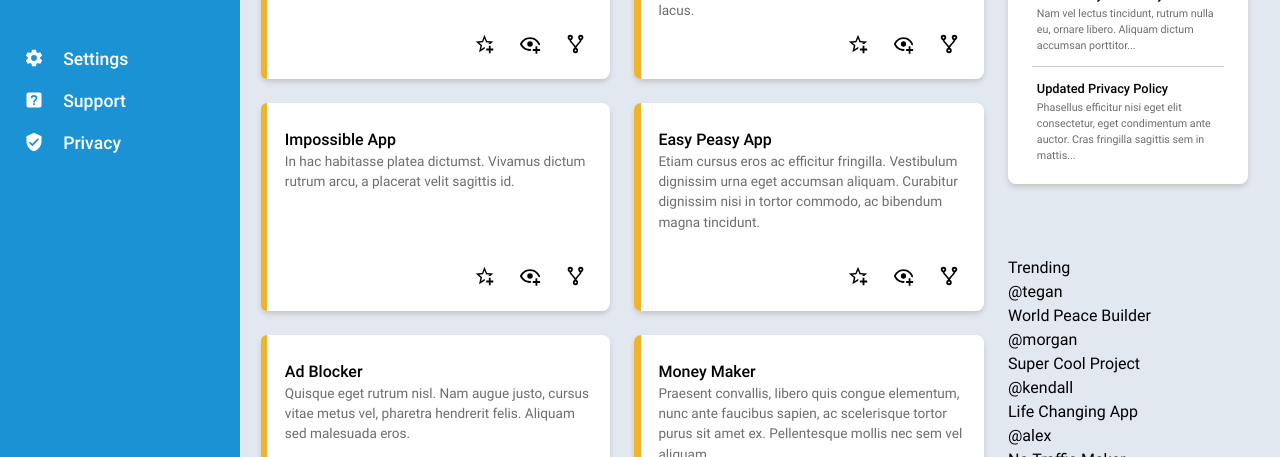
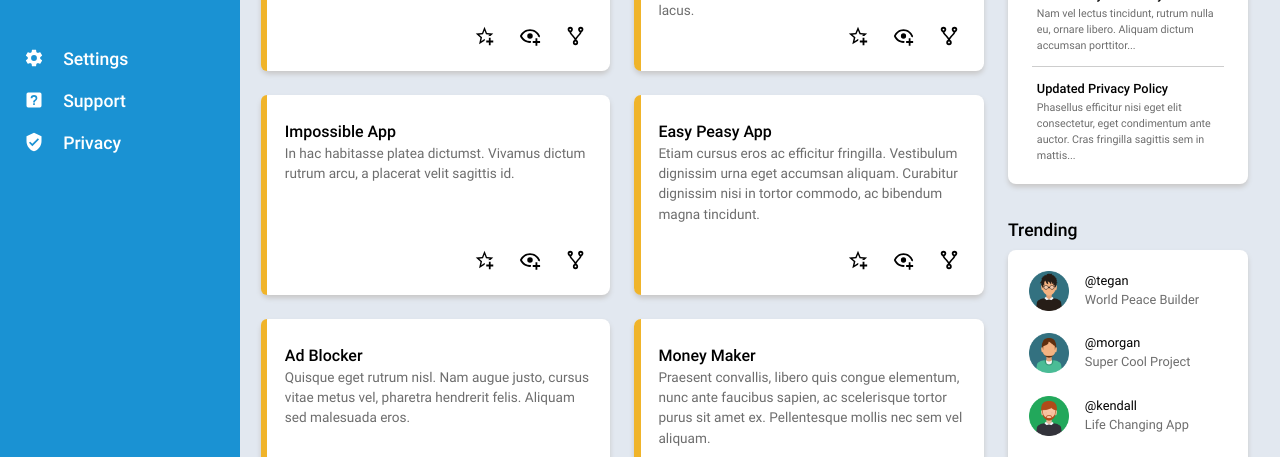
Before and after one commit to dmytroivanchuk/odin-admin-dashboard, a plain HTML site: page index.html in a window 1280 px wide. Shown: the part 343-800 px from the top of the page. Drawn offline with Linux system fonts and the light colour scheme.

Commit message:
feat: implement trending section
The require provided design includes trending section at the bottom
right corner of the page.

```diff
--- a/index.html
+++ b/index.html
@@ -230,20 +230,32 @@
         <h3>Trending</h3>
         <div class="trending-item-container">
           <div class="trending-item">
+            <img src="images/user2.png" alt="User 2 Avatar" />
+            <div class="trending-info">
               <h6>@tegan</h6>
               <p>World Peace Builder</p>
             </div>
+          </div>
           <div class="trending-item">
+            <img src="images/user1.png" alt="User Avatar" />
+            <div class="trending-info">
               <h6>@morgan</h6>
               <p>Super Cool Project</p>
             </div>
+          </div>
           <div class="trending-item">
+            <img src="images/user3.png" alt="User 3 Avatar" />
+            <div class="trending-info">
               <h6>@kendall</h6>
               <p>Life Changing App</p>
             </div>
+          </div>
           <div class="trending-item">
+            <img src="images/user4.png" alt="User 4 Avatar" />
+            <div class="trending-info">
               <h6>@alex</h6>
               <p>No Traffic Maker</p>
+            </div>
           </div>
         </div>
       </section>
--- a/style.css
+++ b/style.css
@@ -156,7 +156,9 @@ main {
     "user-projects announcements"
     "user-projects trending";
   grid-template-columns: 1fr minmax(auto, 15rem);
+  grid-template-rows: auto 1fr;
   column-gap: 1.5rem;
+  row-gap: 2rem;
   padding: 1.7rem 2rem 2rem 1.3rem;
   background-color: #e2e8f0;
   overflow-y: auto;
@@ -175,7 +177,7 @@ main {
     & .project-container {
       display: grid;
       grid-template-columns: repeat(auto-fit, minmax(20rem, 1fr));
-      grid-auto-rows: 13rem;
+      grid-auto-rows: 12.5rem;
       gap: 1.5rem;
 
       & .project {
@@ -223,7 +225,6 @@ main {
     grid-area: announcements;
     display: grid;
     gap: 0.5rem;
-    align-content: start;
 
     & h3 {
       font-weight: 500;
@@ -259,5 +260,38 @@ main {
 
   & .trending {
     grid-area: trending;
+    display: grid;
+    gap: 0.5rem;
+    align-content: start;
+
+    & h3 {
+      font-weight: 500;
+      font-size: 1.1rem;
+    }
+
+    .trending-item-container {
+      display: grid;
+      gap: 1.4rem;
+      padding: 1.3rem;
+      box-shadow: 0rem 0.2rem 0.3rem #c9c8c8;
+      border-radius: 0.5rem;
+      background-color: white;
+      align-content: space-between;
+
+      & .trending-item {
+        display: grid;
+        grid-template-columns: 2.5rem 1fr;
+        gap: 1rem;
+
+        & h6 {
+          font-size: 0.8rem;
+        }
+
+        & p {
+          color: #6d6d6d;
+          font-size: 0.8rem;
+        }
+      }
+    }
   }
 }
```
Lines whose indentation alone changed are shown as unchanged.
